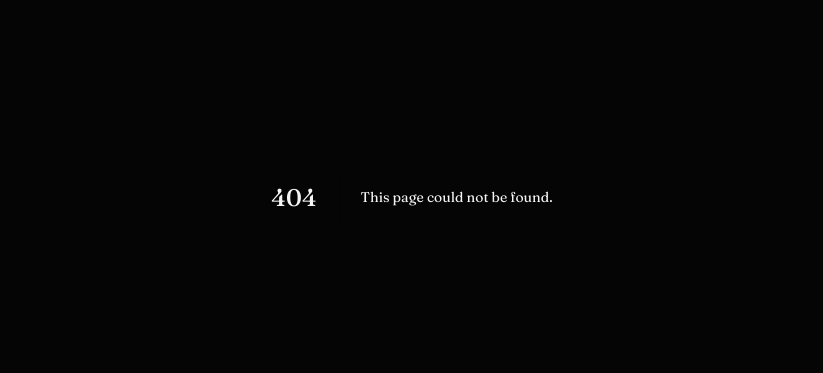
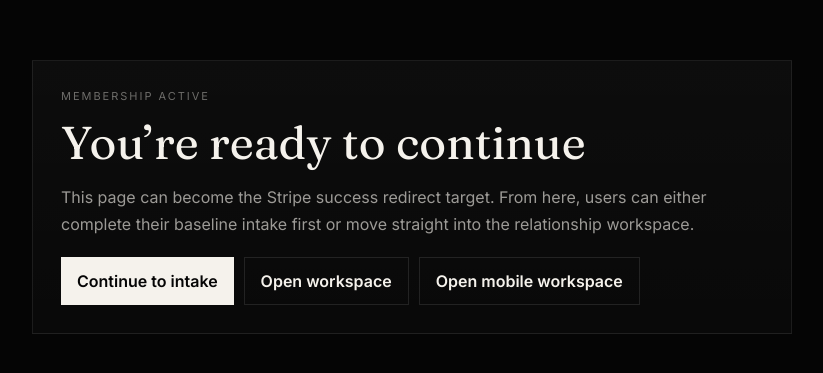
Before and after one commit to chadjameso93-netizen/defragsrelationalswap, a Next.js app in the folder apps/web/: page /membership/success in a window 1280 px wide. Before the commit this address had no page. Shown: the part 203-576 px from the top of the page, without its empty margins (228-1051 px from the left). Built offline with nearby package versions, Linux system fonts and the light colour scheme.

Commit message:
Add DEFRAG membership success page

```diff
--- /dev/null
+++ b/apps/web/src/app/membership/success/page.tsx
@@ -0,0 +1,30 @@
+import Link from "next/link";
+
+export default function MembershipSuccessPage() {
+  return (
+    <main style={{ minHeight: "100vh", background: "#050505", color: "#f5f2ec", display: "grid", placeItems: "center", padding: 22 }}>
+      <style>{`
+        .success-card { width:min(760px, 100%); border:1px solid rgba(255,255,255,0.08); background:linear-gradient(180deg, rgba(255,255,255,0.03), rgba(255,255,255,0.015)); padding:28px; display:grid; gap:18px; }
+        .success-kicker { font-size:11px; letter-spacing:0.18em; text-transform:uppercase; color:rgba(245,242,236,0.42); }
+        .success-title { font-size:46px; line-height:0.96; font-family:var(--font-display), serif; }
+        .success-muted { color:rgba(245,242,236,0.62); line-height:1.72; }
+        .success-btn { display:inline-flex; align-items:center; justify-content:center; text-decoration:none; padding:13px 16px; font-weight:600; }
+        .success-btn.primary { background:#f5f2ec; color:#050505; }
+        .success-btn.secondary { border:1px solid rgba(255,255,255,0.1); color:#f5f2ec; }
+      `}</style>
+
+      <section className="success-card">
+        <div className="success-kicker">Membership active</div>
+        <div className="success-title">You’re ready to continue</div>
+        <div className="success-muted">
+          This page can become the Stripe success redirect target. From here, users can either complete their baseline intake first or move straight into the relationship workspace.
+        </div>
+        <div style={{ display: "flex", gap: 10, flexWrap: "wrap" }}>
+          <Link className="success-btn primary" href="/intake">Continue to intake</Link>
+          <Link className="success-btn secondary" href="/workspace/final">Open workspace</Link>
+          <Link className="success-btn secondary" href="/workspace/mobile">Open mobile workspace</Link>
+        </div>
+      </section>
+    </main>
+  );
+}
```
